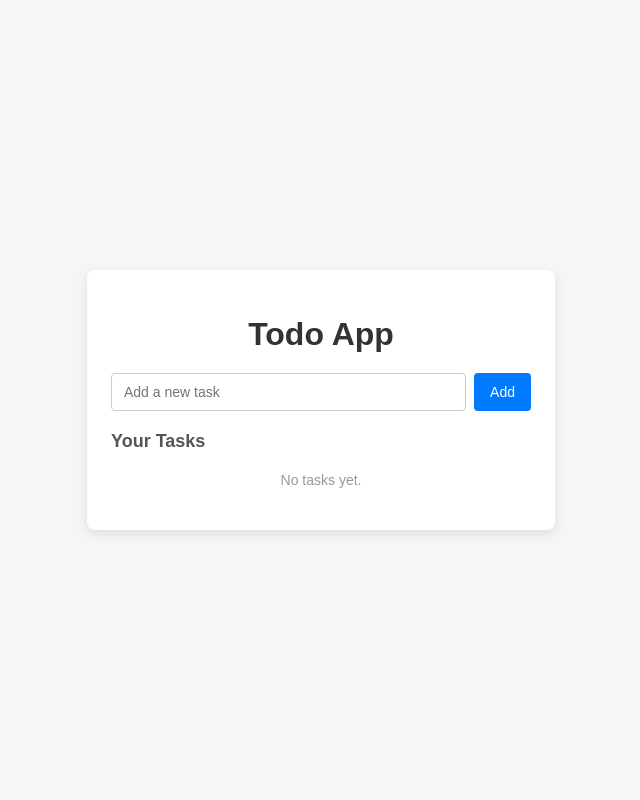
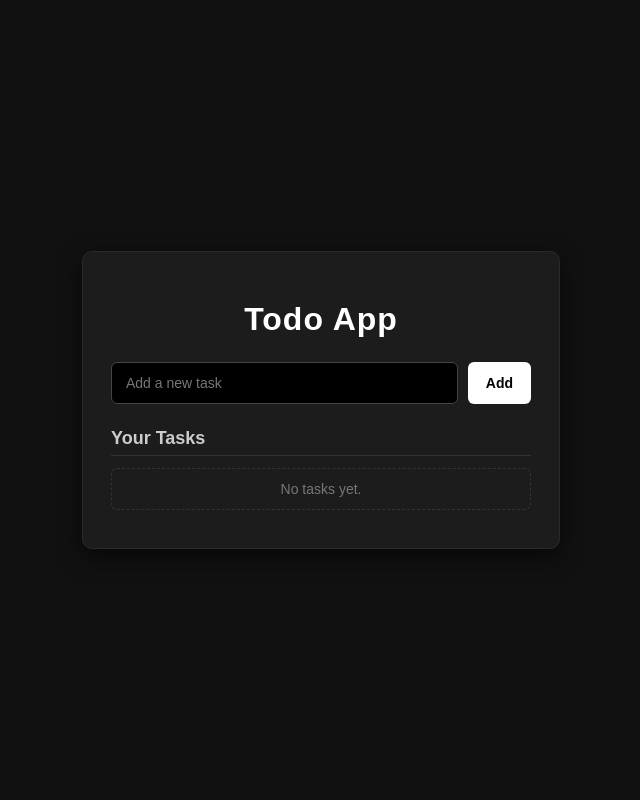
Before and after one commit to homieco/todo-app, a Flask app: page / in a window 1280 px wide. Shown: the whole page, without its empty margins (319-959 px from the left). Run offline with Flask 3, Linux system fonts and the light colour scheme.

Commit message:
Update templates/index.html content

```diff
--- a/templates/index.html
+++ b/templates/index.html
@@ -6,59 +6,72 @@
     <style>
         body {
             font-family: Arial, Helvetica, sans-serif;
-            background: #f4f6f8;
+            background: #111;
             margin: 0;
             padding: 0;
             display: flex;
             justify-content: center;
             align-items: center;
             min-height: 100vh;
+            color: #f5f5f5;
         }
         .container {
-            background: #ffffff;
+            background: #1c1c1c;
             width: 100%;
             max-width: 420px;
-            padding: 24px;
-            border-radius: 8px;
-            box-shadow: 0 4px 12px rgba(0, 0, 0, 0.1);
+            padding: 28px;
+            border-radius: 10px;
+            box-shadow: 0 8px 24px rgba(0, 0, 0, 0.6);
+            border: 1px solid #2a2a2a;
         }
         h1 {
             text-align: center;
-            margin-bottom: 20px;
-            color: #333;
+            margin-bottom: 24px;
+            color: #ffffff;
+            letter-spacing: 1px;
         }
         form {
             display: flex;
-            gap: 8px;
-            margin-bottom: 20px;
+            gap: 10px;
+            margin-bottom: 24px;
         }
         input[type="text"] {
             flex: 1;
-            padding: 10px 12px;
-            border: 1px solid #ccc;
-            border-radius: 4px;
+            padding: 12px 14px;
+            border: 1px solid #444;
+            border-radius: 6px;
             font-size: 14px;
+            background: #000;
+            color: #fff;
+        }
+        input[type="text"]::placeholder {
+            color: #777;
         }
         input[type="text"]:focus {
             outline: none;
-            border-color: #007bff;
+            border-color: #fff;
         }
         button {
-            padding: 10px 16px;
-            background: #007bff;
-            color: #ffffff;
+            padding: 12px 18px;
+            background: #ffffff;
+            color: #000000;
             border: none;
-            border-radius: 4px;
+            border-radius: 6px;
             cursor: pointer;
             font-size: 14px;
+            font-weight: bold;
+            transition: background 0.2s ease, color 0.2s ease;
         }
         button:hover {
-            background: #0056b3;
+            background: #e0e0e0;
+            color: #000;
         }
         h2 {
-            margin-bottom: 10px;
-            color: #555;
+            margin-bottom: 12px;
+            color: #cccccc;
             font-size: 18px;
+            border-bottom: 1px solid #333;
+            padding-bottom: 6px;
         }
         ul {
             list-style: none;
@@ -66,19 +79,19 @@
             margin: 0;
         }
         li {
-            padding: 10px 12px;
-            background: #f9f9f9;
-            border: 1px solid #e0e0e0;
-            border-radius: 4px;
-            margin-bottom: 8px;
+            padding: 12px 14px;
+            background: #000000;
+            border: 1px solid #333;
+            border-radius: 6px;
+            margin-bottom: 10px;
             font-size: 14px;
-            color: #333;
+            color: #f0f0f0;
         }
         li.empty {
             text-align: center;
-            color: #999;
+            color: #777;
             background: transparent;
-            border: none;
+            border: 1px dashed #333;
         }
     </style>
 </head>
```
